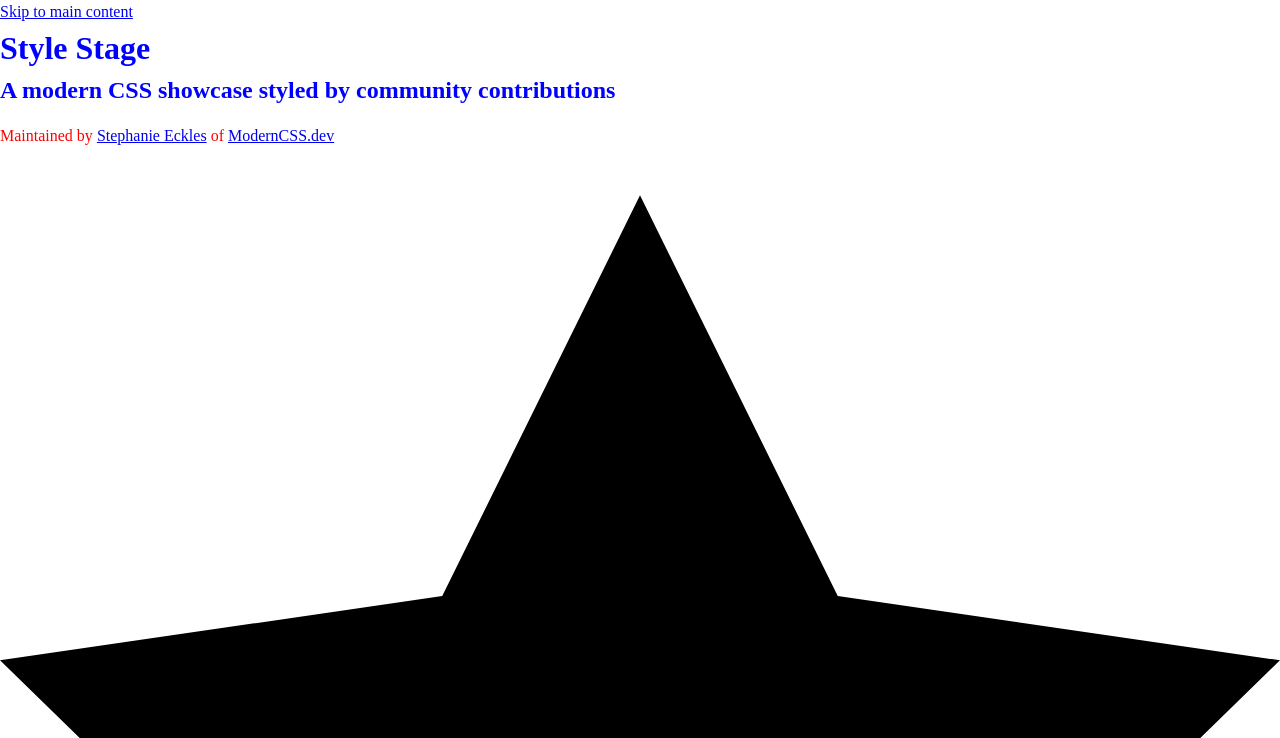
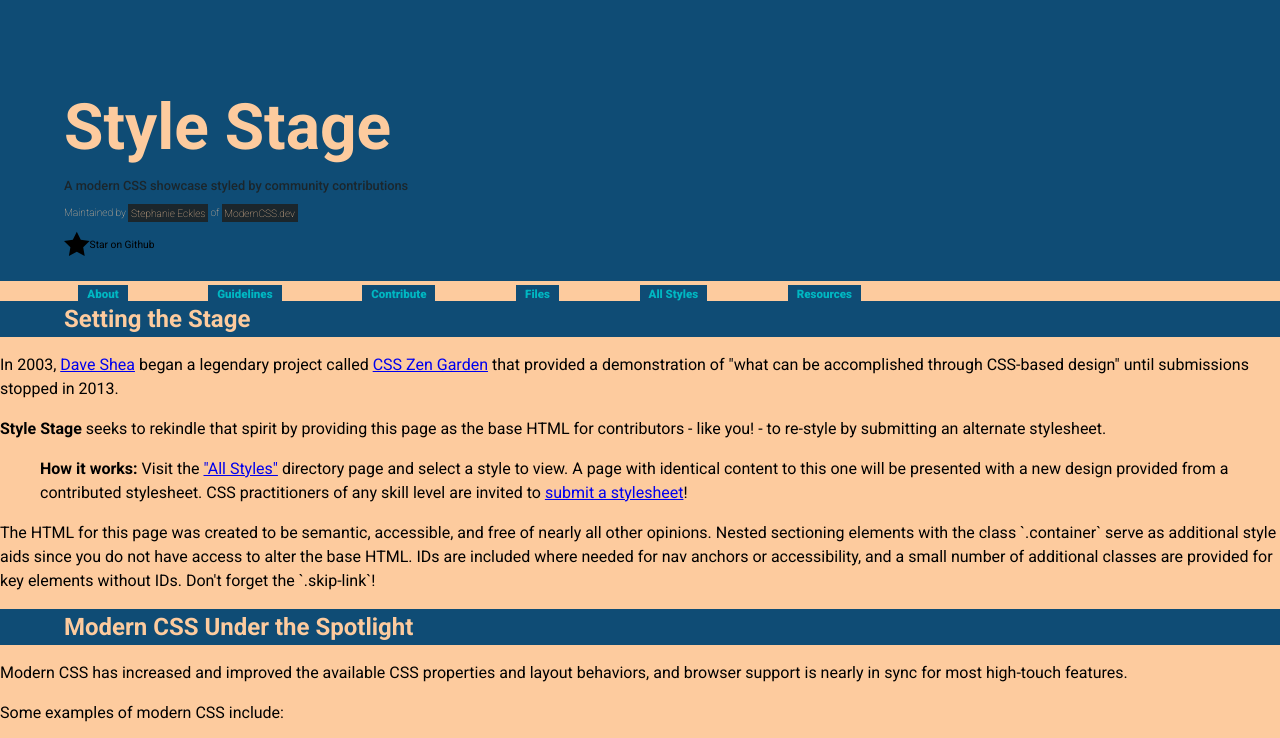
Before and after one commit to Eracom-ID481/style-stage-nfukami, a plain HTML site: page index.html in a window 1280 px wide. Shown: the top 738 px of the page. Drawn offline with Linux system fonts and the light colour scheme.

Commit message:
ajout de la palette

```diff
--- a/stylestage.css
+++ b/stylestage.css
@@ -58,19 +58,101 @@ select {
 }
 
 /* Fin du CSS Reset */
-:root {
-    --primary: blue;
-    --second: red;
+html {
+    font-family: 'Roboto', sans-serif;
 }
 
-p {
-    color: var(--second)
+:root {
+    --black: black;
+    --white: white;
+    --dark: #1b262c;
+    --bluedark: #0f4c75;
+    --bluelight: #00b7c2;
+    --beige: #fdcb9e;
 }
 
-h1, h2 {
-    color: var(--primary)
+.skip-link {
+    display: none;
+}
+
+body {
+    background-color: var(--bluedark);
+}
+
+/*header*/
+header .container {
+    margin-top: 10vh;
+    margin-left: 5vw;
+}
+
+header h1 {
+    color: var(--beige);
+    font-size: 5vw;
+}
+
+header h2 {
+    color: var(--dark);
+    font-size: 1vw;
+    font-weight: 500;
+}
+
+header p {
+    font-size: 0.8vw;
+    font-weight: 200;
+    color: var(--beige);
+}
+
+header p a {
+    text-decoration: none;
+    font-size: 0.8vw;
+    padding: 0.2vw;
+    color: var(--beige);
+    background-color: var(--dark);
+}
+
+.container svg {
+    width: 2vw;
+    float: left;
+}
+
+header .link-github {
+    text-decoration: none;
+    font-size: 0.8vw;
+    color: var(--black);
+}
+
+/*nav*/
+nav {
+    background-color: var(--beige);
+    height: 2.5vh;
+    width: 100vw;
+    margin-top: 2vw;
+}
+
+nav ul {
+    list-style-type: none;
+}
+
+nav li {
+    display: inline;
+    margin: 0vw 3vw 0vw 3vw;
+}
+
+nav a {
+    text-decoration: none;
+    padding: 0.2vh 0.7vw;
+    font-size: 0.9vw;
+    font-weight: 900;
+    color: var(--bluelight);
+    background: var(--bluedark);
 }
 
 #main {
-    background: var(--primary)
+    background-color: var(--beige);
 }
+
+#about .container h2 {
+    background-color: var(--bluedark);
+    padding-left: 5vw;
+    color: var(--beige);
+}
```
